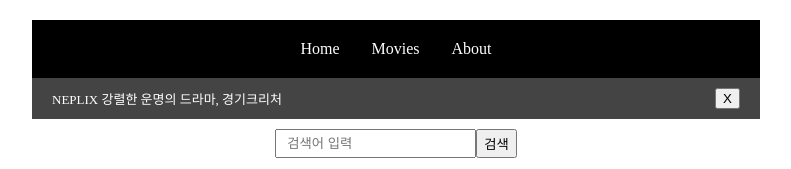
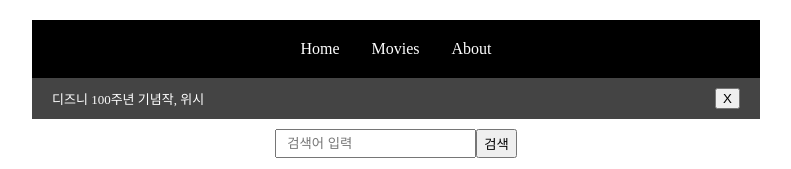
Before and after one commit to hasesy/Udemy-Vue-learning, a Vue app: page / in a window 1280 px wide. Shown: the top 169 px of the page, without its empty margins (244-1035 px from the left). Built offline with nearby package versions, Linux system fonts and the light colour scheme.

Commit message:
240924 2. 일정 시간이 지나면 값이 바뀜, setTimeout()

```diff
--- a/src/App.vue
+++ b/src/App.vue
@@ -1,6 +1,6 @@
 <template>
   <Navbar />
-  <Event :text="text" />
+  <Event :text="text[eventTextNum]" />
   <SearchBar :data="data_temp" @searchMovie="searchMovie($event)"/>
   <p>
     <button @click="showAllMovie">전체보기</button>
@@ -38,7 +38,12 @@
       data: data, // 원본
       data_temp: [...data], // 사본
       selectedMovie: 0,
-      text: 'NEPLIX 강렬한 운명의 드라마, 경기크리처',
+      text: [
+        'NEPLIX 강렬한 운명의 드라마, 경기크리처',
+        '디즈니 100주년 기념작, 위시',
+        '그날, 대한민국의 운명이 바뀌었다, 서울의 봄'
+      ],
+      eventTextNum: 0,
     };
   },
   methods: {
@@ -67,6 +72,12 @@
     Movies: Movies,
     SearchBar: SearchBar,
   },
+  mounted() {
+    console.log('mounted');
+    setTimeout(() => {
+      this.eventTextNum += 1;
+    }, 3000)
+  }
 };
 </script>
 
```
